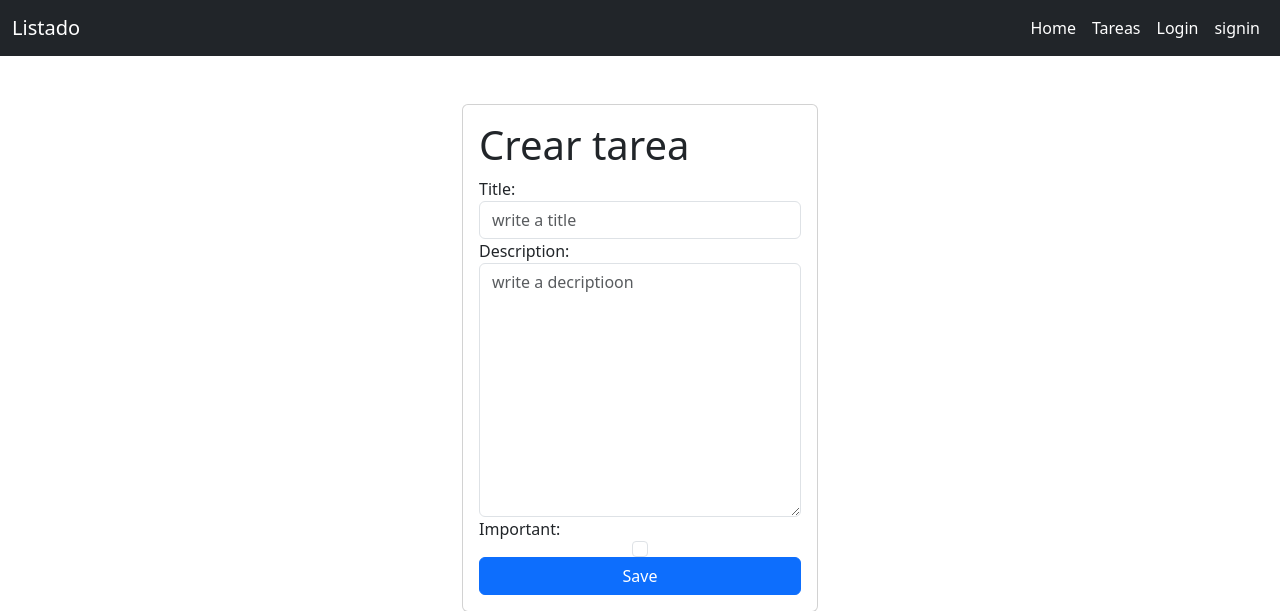
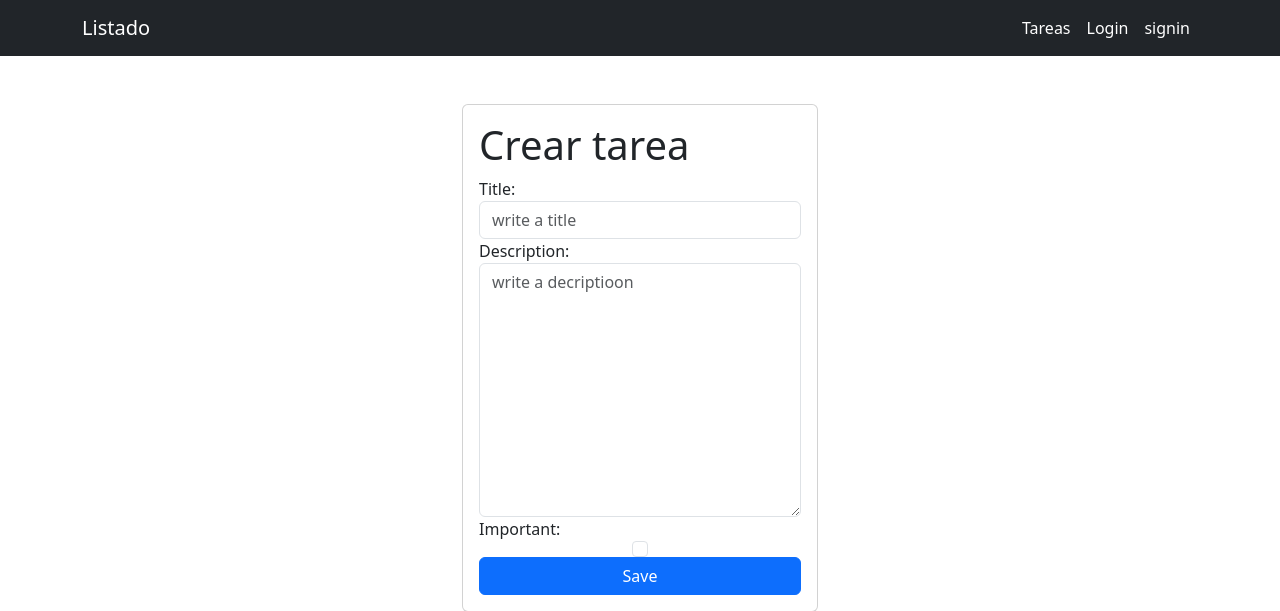
Before and after one commit to CarlosPalladino/learning-Django--CRUD, a Django app: page /tareas/create/ in a window 1280 px wide. Shown: the top 611 px of the page. Run offline with Django 4.2, Linux system fonts and the light colour scheme.

Commit message:
aplicando links bostrap

```diff
--- a/task/templates/base.html
+++ b/task/templates/base.html
@@ -10,39 +10,35 @@
 </head>
 
 <body>
- <nav class="navbar navbar-expand bg-dark navbar-dark">
-        <div class="container-fluid">
+    <nav class="navbar navbar-expand-md bg-dark navbar-dark">
+        <div class="container">
             <a class="navbar-brand" href="#">Listado</a>
-            <button class="navbar-toggler" type="button" data-bs-toggle="collapse" data-bs-target="#navbarNav"
+            <button class="navbar-toggler" type="button" data-bs-toggle="collapse" data-bs-target="#menu"
                 aria-controls="navbarNav" aria-expanded="false" aria-label="Toggle navigation">
                 <span class="navbar-toggler-icon"></span>
             </button>
-            <div class="collapse navbar-collapse" id="navbarNav">
+            <div class="collapse navbar-collapse" id="menu">
                 <ul class="navbar-nav ms-auto">
                     <li class="nav-item">
-                        <a class="nav-link active" class="nav-link active" class="nav-link active" href="/">Home</a>
-                    </li class="nav-item">
-                    <li class="nav-item">
-                        <a class="nav-link active" class="nav-link active" href="/tareas">Tareas</a>
-                    </li class="nav-item">
+                        <a class="nav-link active" href="/tareas">Tareas</a>
+                    </li>
                     {% if user.is_authenticated%}
 
                     <li class="nav-item">
                         <a class="nav-link active" href="/logout">Logout</a>
-                    </li class="nav-item">
+                    </li>
                     <li class="nav-item">
                         <a class="nav-link active" href="/tareas/create">Crear tarea</a>
                     </li>
                     {% else %}
                     <li class="nav-item">
-                        <a class="nav-link active" class="nav-link active" href="/login">Login</a>
+                        <a class="nav-link active" href="/login">Login</a>
                     </li>
 
                     <li class="nav-item">
                         <a class="nav-link active" href="/signin">signin</a>
                     </li>
 
-<!-- <div></div> -->
 
                     {% endif %}
 
@@ -55,6 +51,8 @@
         {% block content %}
 
         {% endblock %}
+
+        <script src="https://cdn.jsdelivr.net/npm/bootstrap@5.3.0-alpha2/dist/js/bootstrap.bundle.min.js"></script>
 </body>
 
 </html>
```
